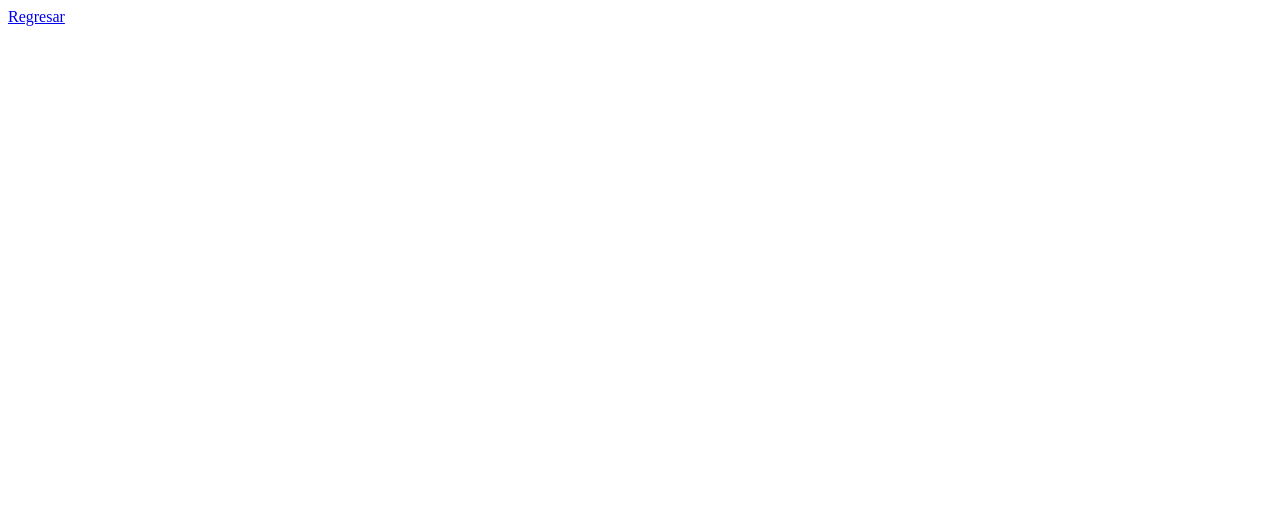
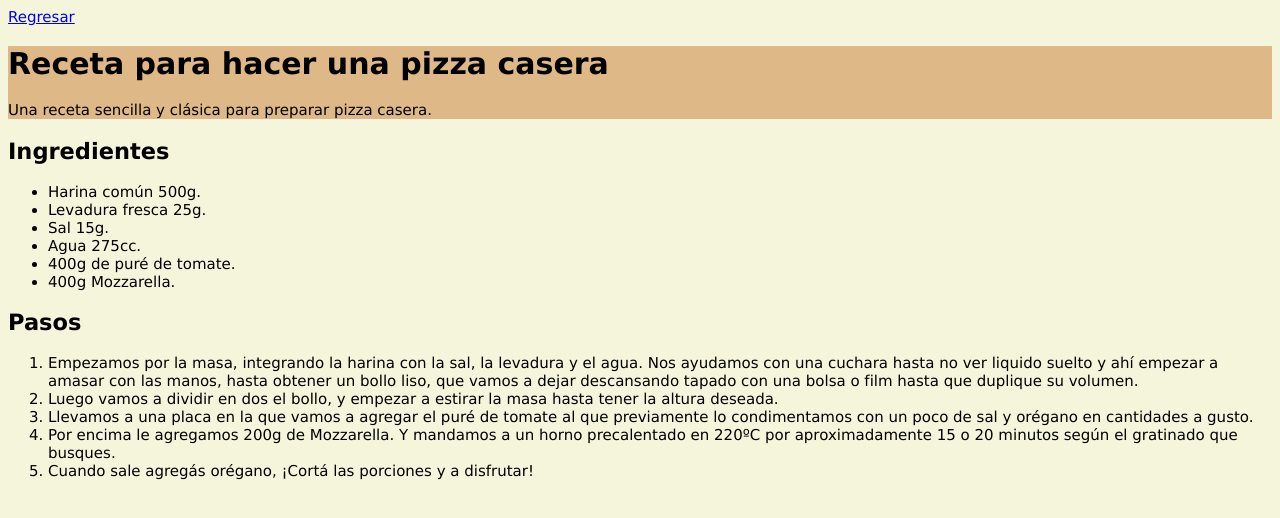
Before and after one commit to gmbenjamin00-coder/TP1-Gramajo-Matias-Benjamin, a plain HTML site: page receta.html in a window 1280 px wide. Drawn offline with Linux system fonts and the light colour scheme.

Commit message:
Agregar receta.html y actualizar hoja de estilos

```diff
--- a/receta.html
+++ b/receta.html
@@ -1,12 +1,37 @@
 <!DOCTYPE html>
-<html lang="en">
+<html lang="es">
 <head>
     <meta charset="UTF-8">
-    <meta name="viewport" content="width=device-width, initial-scale=1.0">
-    <title>Document</title>
-    <a href="index.html">Regresar</a>
+      <link rel="stylesheet" href="style.css">
+    <title>Receta de Pizza</title>
+
 </head>
-<body>
+<body class="receta_style">
+     <a href="index.html">Regresar</a>
+    <header>
+          <h1>Receta para hacer una pizza casera</h1>
+          <p>Una receta sencilla y clásica para preparar pizza casera.</p>
+          </header>
+          <main>
+            <h2>Ingredientes</h2>
+<ul>
+               <li>Harina común 500g.</li>
+               <li>Levadura fresca 25g.</li>
+               <li>Sal 15g.</li>
+               <li>Agua 275cc.</li>
+               <li>400g de puré de tomate.</li>
+               <li>400g Mozzarella.</li>
+</ul>
+            <h2>Pasos</h2>
+<ol>
 
+                <li>Empezamos por la masa, integrando la harina con la sal, la levadura y el agua. Nos ayudamos con una cuchara hasta no ver liquido suelto y ahí empezar a amasar con las manos,
+                    hasta obtener un bollo liso, que vamos a dejar descansando tapado con una bolsa o film hasta que duplique su volumen.</li>
+                <li>Luego vamos a dividir en dos el bollo, y empezar a estirar la masa hasta tener la altura deseada.</li>
+                <li>Llevamos a una placa en la que vamos a agregar el puré de tomate al que previamente lo condimentamos con un poco de sal y orégano en cantidades a gusto.</li>
+                <li>Por encima le agregamos 200g de Mozzarella. Y mandamos a un horno precalentado en 220ºC por aproximadamente 15 o 20 minutos según el gratinado que busques.</li>
+                <li>Cuando sale agregás orégano, ¡Cortá las porciones y a disfrutar!</li>
+</ol>
+          </main>
 </body>
 </html>
--- a/style.css
+++ b/style.css
@@ -1,43 +1,64 @@
 /*Estilo de la página de index.*/
 
-body{
-    background-color:rgb(161, 29, 29);
-    font-family: Arial, Helvetica, sans-serif;
+.football_style{
+    background-color: rgb(161, 29, 29);
+    font-family: Arial, Helvetica, sans-serifs;
+    font-size: 18px;
 }
 
-header{
+
+.football_style header{
     text-align: center;
 }
 
-h1{
-    color: white;
+.football_style h1{
+    color:white;
 }
 
-h2{
+.football_style h2{
     text-align: center;
 }
 
-h3{
+
+
+.football_style h3{
     text-align: center;
 }
+
 
 .nav-links{
     background-color:rgb(28, 28, 28);
     color: white;
 }
 
-ul{
-    color: rgb(161, 29, 29);
-}
-a{
+
+ .football_style ul{
     color: rgb(161, 29, 29);
 }
 
- main{
+.football_style a{
+    color: rgb(161, 29, 29);
+}
+
+ .football_style main{
     background-color: rgb(28, 28, 28); color: white;
  }
 
- img{
+ .football_style img{
     width: 350px;
     height: 200px;
  }
+
+
+ /*Estilo de la página de receta.*/
+
+ .receta_style{
+    background-color: beige;
+    font-family: 'Lucida Sans', 'Lucida Sans Regular', 'Lucida Grande', 'Lucida Sans Unicode', Geneva, Verdana, sans-serif;
+    font-size: 15px;
+ }
+
+ .receta_style header {
+background-color:burlywood;
+
+ }
```
Also changed, not shown: index.html (+1 -3 lines).
